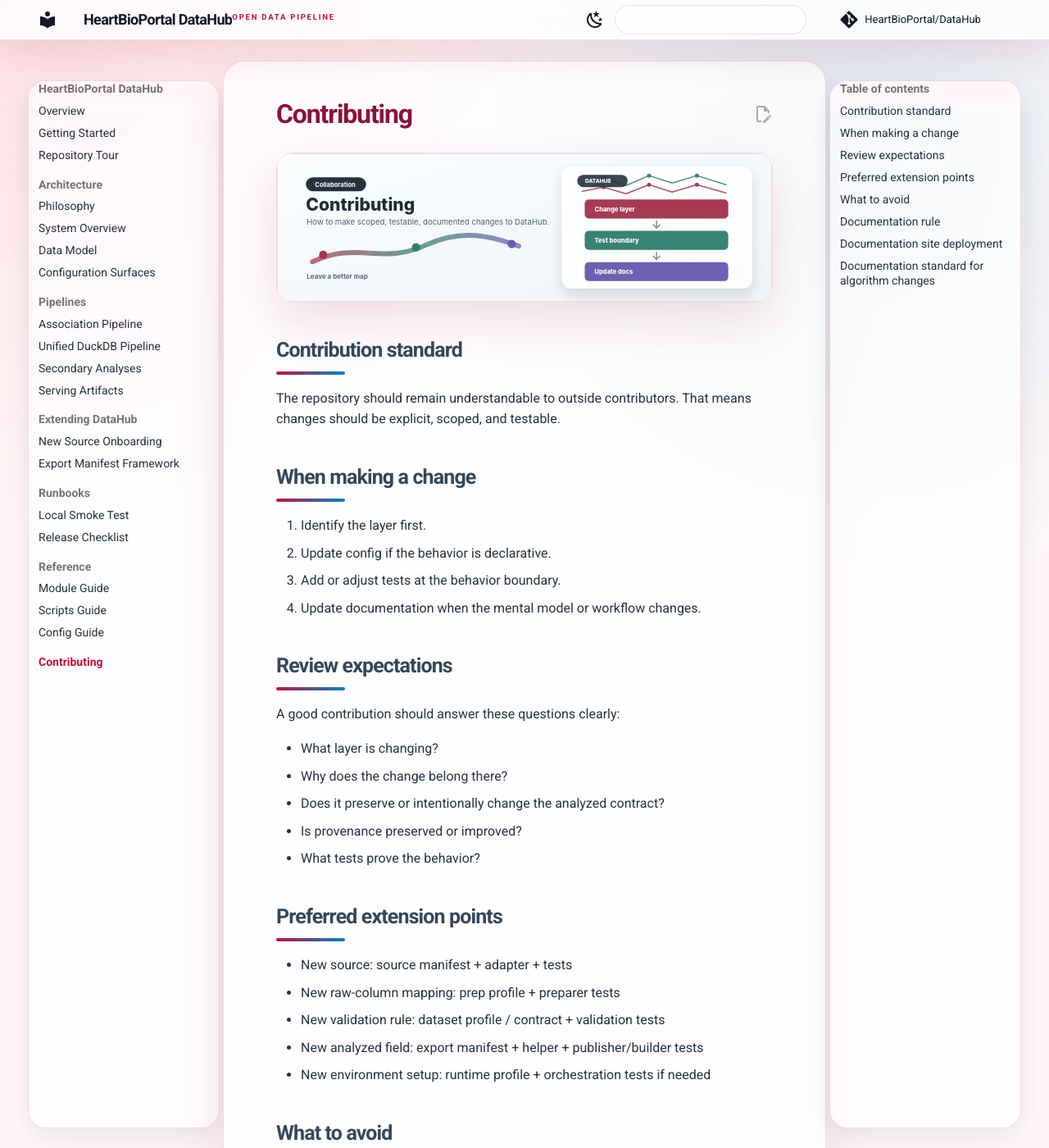
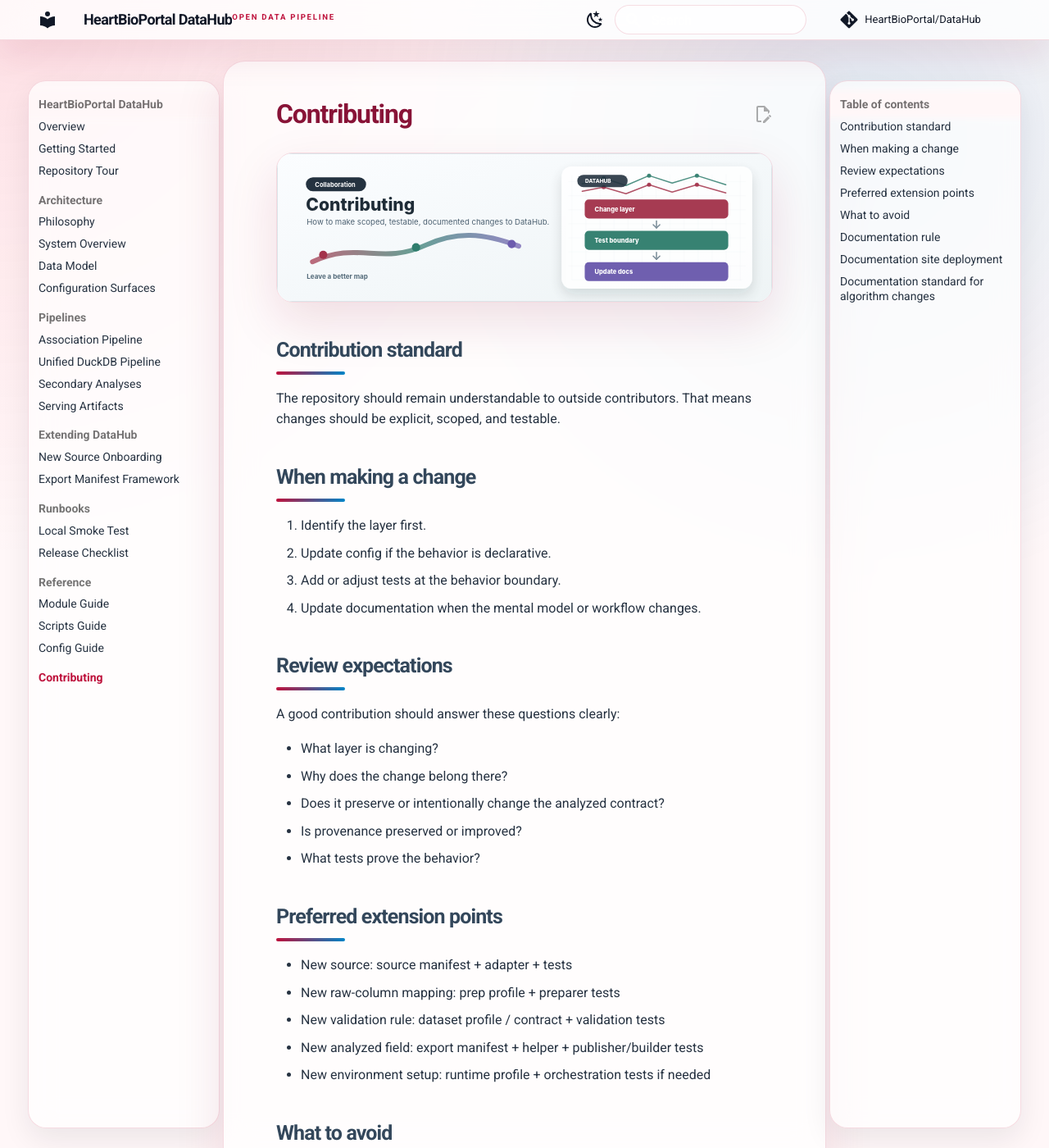
Before and after one commit to HeartBioPortal/DataHub, an MkDocs documentation site: the page built from docs/contributing.md, in a window 1280 px wide and 1400 px high. Shown: the whole window at 82% size. Built offline with MkDocs 1.6.1 and Material for MkDocs 9.7.7, drawn with Linux system fonts in a browser that asks for light colours; comment, search, counter and statistics services are not loaded.

Commit message:
style: add docs sidebar breathing room

```diff
--- a/docs/stylesheets/extra.css
+++ b/docs/stylesheets/extra.css
@@ -110,11 +110,17 @@ body {
 
 .md-sidebar--primary .md-sidebar__scrollwrap,
 .md-sidebar--secondary .md-sidebar__scrollwrap {
+  padding-top: 0.75rem;
   border: 1px solid var(--hbp-border);
   border-radius: 1.1rem;
   background: var(--hbp-panel);
   box-shadow: 0 14px 35px rgba(17, 24, 39, 0.08);
   backdrop-filter: blur(16px);
+}
+
+.md-sidebar--primary .md-nav__title,
+.md-sidebar--secondary .md-nav__title {
+  margin-top: 0.2rem;
 }
 
 .md-nav__title,
```
